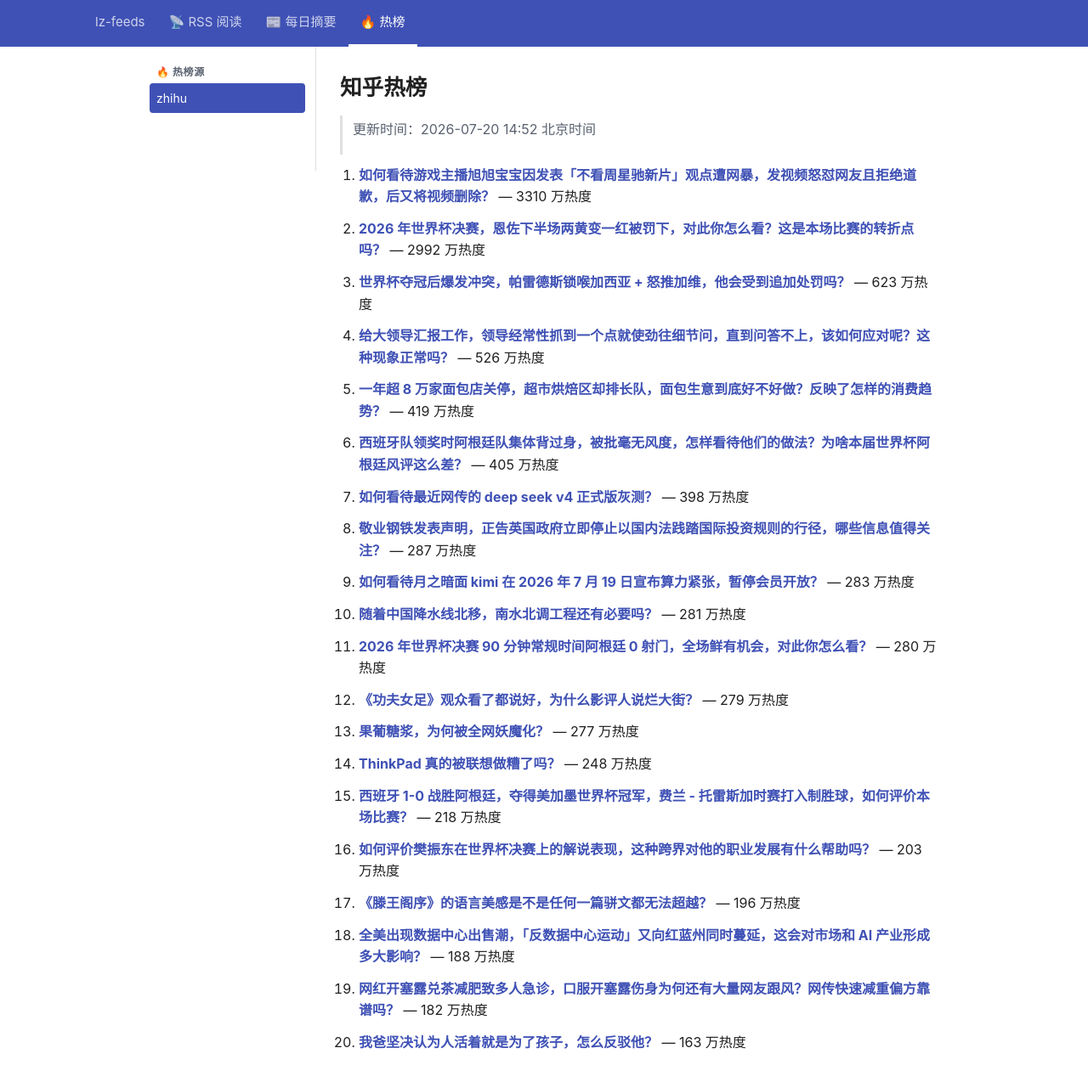
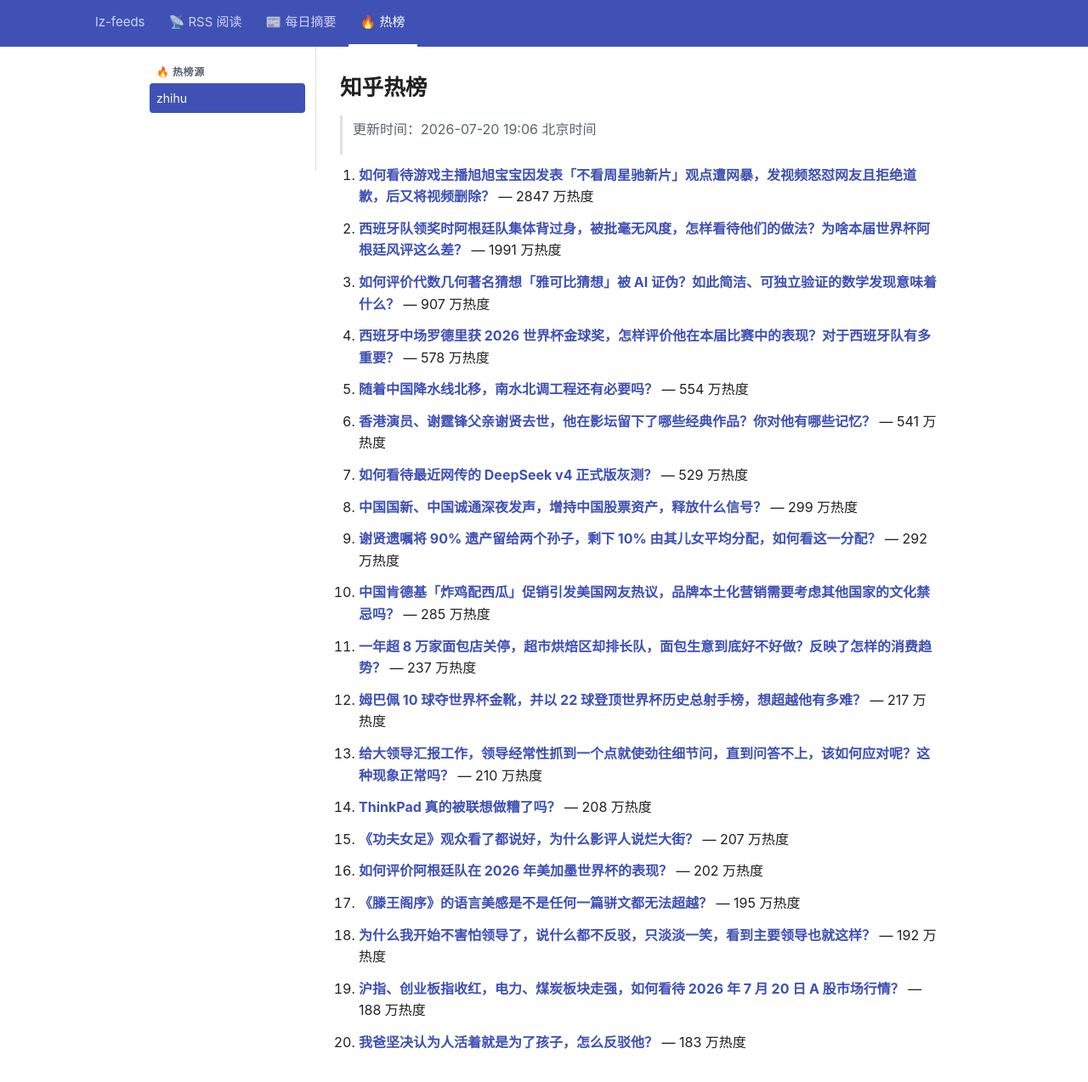
Before and after one commit to lizhang0101/lz-feeds, a Jekyll site: the page built from _hotlist/zhihu.md, in a window 1280 px wide and 1305 px high. Shown: the top 1274 px of the window at 85% size. Built offline with Jekyll 4.4.1, drawn with Linux system fonts in a browser that asks for light colours.

Commit message:
hotlist: 2026-07-20T11:06Z

```diff
--- a/_hotlist/zhihu.md
+++ b/_hotlist/zhihu.md
@@ -1,48 +1,48 @@
 ---
-updated: 2026-07-20 14:52 北京时间
+updated: 2026-07-20 19:06 北京时间
 count: 20
 ---
 
 # 知乎热榜
 
-> 更新时间：2026-07-20 14:52 北京时间
+> 更新时间：2026-07-20 19:06 北京时间
 
-1. **[如何看待游戏主播旭旭宝宝因发表「不看周星驰新片」观点遭网暴，发视频怒怼网友且拒绝道歉，后又将视频删除？](https://www.zhihu.com/question/2062096553184120966)** — 3310 万热度
+1. **[如何看待游戏主播旭旭宝宝因发表「不看周星驰新片」观点遭网暴，发视频怒怼网友且拒绝道歉，后又将视频删除？](https://www.zhihu.com/question/2062096553184120966)** — 2847 万热度
 
-2. **[2026 年世界杯决赛，恩佐下半场两黄变一红被罚下，对此你怎么看？这是本场比赛的转折点吗？](https://www.zhihu.com/question/2062406274260492889)** — 2992 万热度
+2. **[西班牙队领奖时阿根廷队集体背过身，被批毫无风度，怎样看待他们的做法？为啥本届世界杯阿根廷风评这么差？](https://www.zhihu.com/question/2062500114510214490)** — 1991 万热度
 
-3. **[世界杯夺冠后爆发冲突，帕雷德斯锁喉加西亚 + 怒推加维，他会受到追加处罚吗？](https://www.zhihu.com/question/2062426996529783130)** — 623 万热度
+3. **[如何评价代数几何著名猜想「雅可比猜想」被 AI 证伪？如此简洁、可独立验证的数学发现意味着什么？](https://www.zhihu.com/question/2062518030224061737)** — 907 万热度
 
-4. **[给大领导汇报工作，领导经常性抓到一个点就使劲往细节问，直到问答不上，该如何应对呢？这种现象正常吗？](https://www.zhihu.com/question/2046602314325268215)** — 526 万热度
+4. **[西班牙中场罗德里获 2026 世界杯金球奖，怎样评价他在本届比赛中的表现？对于西班牙队有多重要？](https://www.zhihu.com/question/2062428579145540871)** — 578 万热度
 
-5. **[一年超 8 万家面包店关停，超市烘焙区却排长队，面包生意到底好不好做？反映了怎样的消费趋势？](https://www.zhihu.com/question/2062293737414160723)** — 419 万热度
+5. **[随着中国降水线北移，南水北调工程还有必要吗？](https://www.zhihu.com/question/1965460526583777091)** — 554 万热度
 
-6. **[西班牙队领奖时阿根廷队集体背过身，被批毫无风度，怎样看待他们的做法？为啥本届世界杯阿根廷风评这么差？](https://www.zhihu.com/question/2062500114510214490)** — 405 万热度
+6. **[香港演员、谢霆锋父亲谢贤去世，他在影坛留下了哪些经典作品？你对他有哪些记忆？](https://www.zhihu.com/question/2062563035739156529)** — 541 万热度
 
-7. **[如何看待最近网传的 deep seek v4 正式版灰测？](https://www.zhihu.com/question/2059057378591613636)** — 398 万热度
+7. **[如何看待最近网传的 DeepSeek v4 正式版灰测？](https://www.zhihu.com/question/2059057378591613636)** — 529 万热度
 
-8. **[敬业钢铁发表声明，正告英国政府立即停止以国内法践踏国际投资规则的行径，哪些信息值得关注？](https://www.zhihu.com/question/2062156594041680900)** — 287 万热度
+8. **[中国国新、中国诚通深夜发声，增持中国股票资产，释放什么信号？](https://www.zhihu.com/question/2062331320521450737)** — 299 万热度
 
-9. **[如何看待月之暗面 kimi 在 2026 年 7 月 19 日宣布算力紧张，暂停会员开放？](https://www.zhihu.com/question/2062310754481656074)** — 283 万热度
+9. **[谢贤遗嘱将 90% 遗产留给两个孙子，剩下 10% 由其儿女平均分配，如何看这一分配？](https://www.zhihu.com/question/2062582137845278413)** — 292 万热度
 
-10. **[随着中国降水线北移，南水北调工程还有必要吗？](https://www.zhihu.com/question/1965460526583777091)** — 281 万热度
+10. **[中国肯德基「炸鸡配西瓜」促销引发美国网友热议，品牌本土化营销需要考虑其他国家的文化禁忌吗？](https://www.zhihu.com/question/2062469683769336787)** — 285 万热度
 
-11. **[2026 年世界杯决赛 90 分钟常规时间阿根廷 0 射门，全场鲜有机会，对此你怎么看？](https://www.zhihu.com/question/2062406533019690525)** — 280 万热度
+11. **[一年超 8 万家面包店关停，超市烘焙区却排长队，面包生意到底好不好做？反映了怎样的消费趋势？](https://www.zhihu.com/question/2062293737414160723)** — 237 万热度
 
-12. **[《功夫女足》观众看了都说好，为什么影评人说烂大街？](https://www.zhihu.com/question/2061061982518764560)** — 279 万热度
+12. **[姆巴佩 10 球夺世界杯金靴，并以 22 球登顶世界杯历史总射手榜，想超越他有多难？](https://www.zhihu.com/question/2062431941387710588)** — 217 万热度
 
-13. **[果葡糖浆，为何被全网妖魔化？](https://www.zhihu.com/question/2060422444867925192)** — 277 万热度
+13. **[给大领导汇报工作，领导经常性抓到一个点就使劲往细节问，直到问答不上，该如何应对呢？这种现象正常吗？](https://www.zhihu.com/question/2046602314325268215)** — 210 万热度
 
-14. **[ThinkPad 真的被联想做糟了吗？](https://www.zhihu.com/question/20150359)** — 248 万热度
+14. **[ThinkPad 真的被联想做糟了吗？](https://www.zhihu.com/question/20150359)** — 208 万热度
 
-15. **[西班牙 1-0 战胜阿根廷，夺得美加墨世界杯冠军，费兰 - 托雷斯加时赛打入制胜球，如何评价本场比赛？](https://www.zhihu.com/question/2062177729605284253)** — 218 万热度
+15. **[《功夫女足》观众看了都说好，为什么影评人说烂大街？](https://www.zhihu.com/question/2061061982518764560)** — 207 万热度
 
-16. **[如何评价樊振东在世界杯决赛上的解说表现，这种跨界对他的职业发展有什么帮助吗？](https://www.zhihu.com/question/2062342631669981740)** — 203 万热度
+16. **[如何评价阿根廷队在 2026 年美加墨世界杯的表现？](https://www.zhihu.com/question/2062433819710284794)** — 202 万热度
 
-17. **[《滕王阁序》的语言美感是不是任何一篇骈文都无法超越？](https://www.zhihu.com/question/37521722)** — 196 万热度
+17. **[《滕王阁序》的语言美感是不是任何一篇骈文都无法超越？](https://www.zhihu.com/question/37521722)** — 195 万热度
 
-18. **[全美出现数据中心出售潮，「反数据中心运动」又向红蓝州同时蔓延，这会对市场和 AI 产业形成多大影响？](https://www.zhihu.com/question/2062127994513183627)** — 188 万热度
+18. **[为什么我开始不害怕领导了，说什么都不反驳，只淡淡一笑，看到主要领导也就这样？](https://www.zhihu.com/question/4714962638)** — 192 万热度
 
-19. **[网红开塞露兑茶减肥致多人急诊，口服开塞露伤身为何还有大量网友跟风？网传快速减重偏方靠谱吗？](https://www.zhihu.com/question/2061827498803998870)** — 182 万热度
+19. **[沪指、创业板指收红，电力、煤炭板块走强，如何看待 2026 年 7 月 20 日 A 股市场行情？](https://www.zhihu.com/question/2062469292113891730)** — 188 万热度
 
-20. **[我爸坚决认为人活着就是为了孩子，怎么反驳他？](https://www.zhihu.com/question/614398157)** — 163 万热度
+20. **[我爸坚决认为人活着就是为了孩子，怎么反驳他？](https://www.zhihu.com/question/614398157)** — 183 万热度
```
